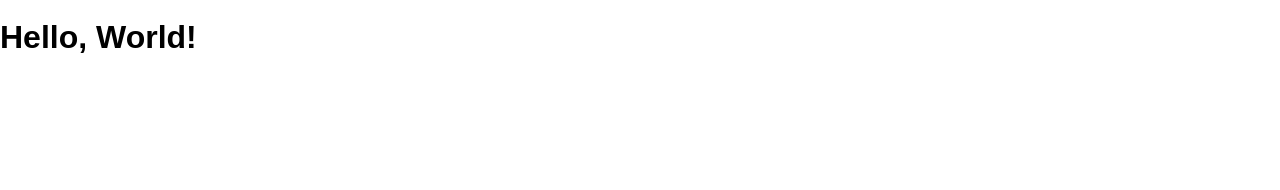
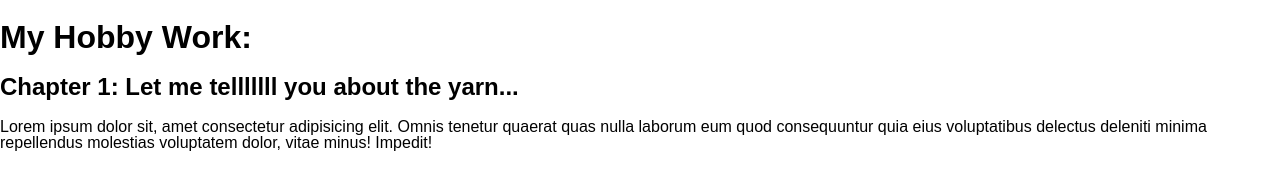
Before and after one commit to TatyCat/hobbies, a website: page public/index.html in a window 1280 px wide. Drawn offline with Linux system fonts and the light colour scheme.

Commit message:
Included basic index setup

```diff
--- a/public/index.html
+++ b/public/index.html
@@ -8,6 +8,18 @@
     <link rel="stylesheet" href="/screen.css">
   </head>
   <body>
-    <h1 class='hello-world'>Hello, World!</h1>
+    <header>
+      <h1 class='hello-world'>My Hobby Work:</h1>
+    </header>
+
+    <section>
+      <h2>Chapter 1: Let me telllllll you about the yarn...</h2>
+      <p>Lorem ipsum dolor sit, amet consectetur adipisicing elit. Omnis tenetur quaerat quas nulla laborum eum quod consequuntur quia eius voluptatibus delectus deleniti minima repellendus molestias voluptatem dolor, vitae minus! Impedit!</p>
+    </section>
+
+    <footer>
+
+    </footer>
+
   </body>
 </html>
```
